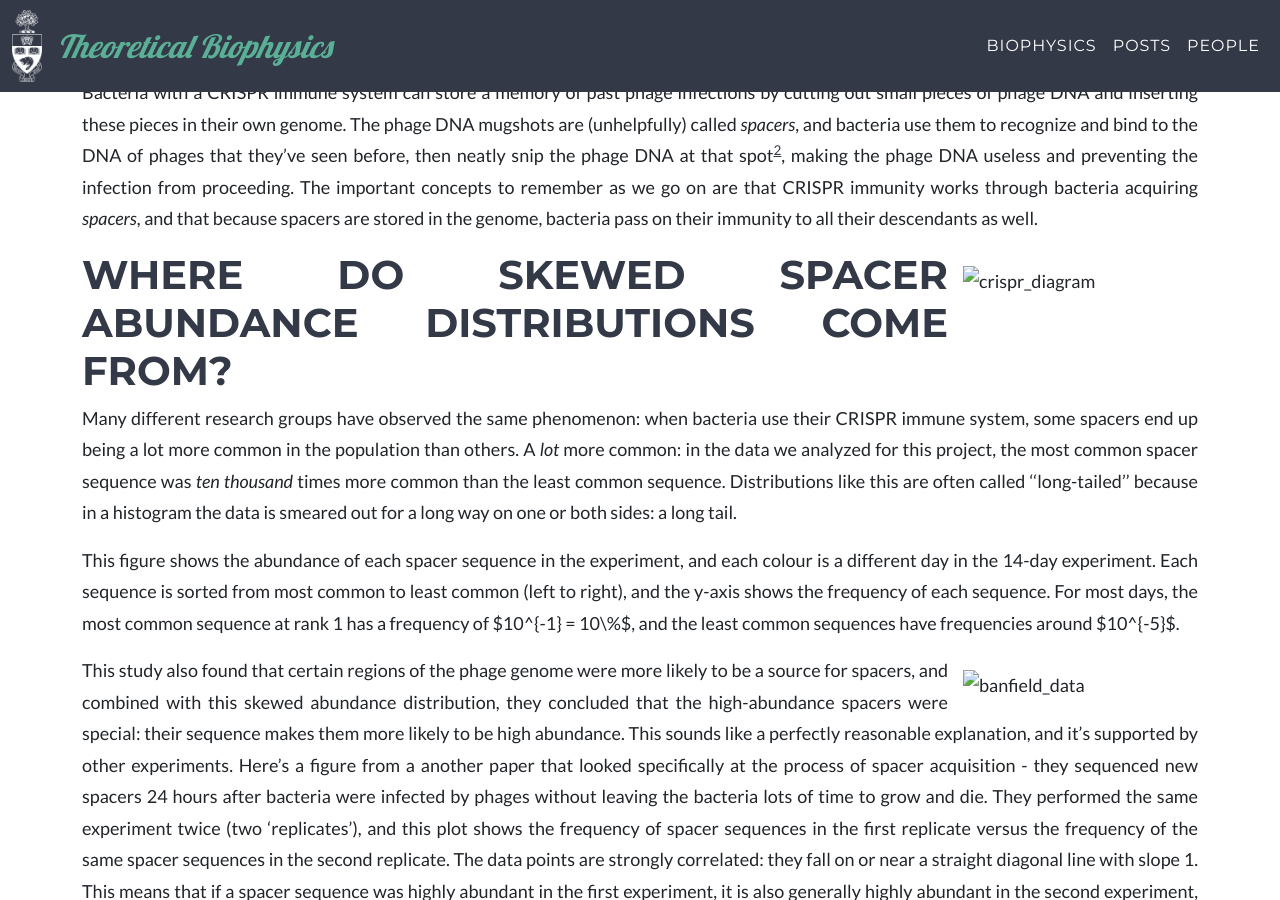
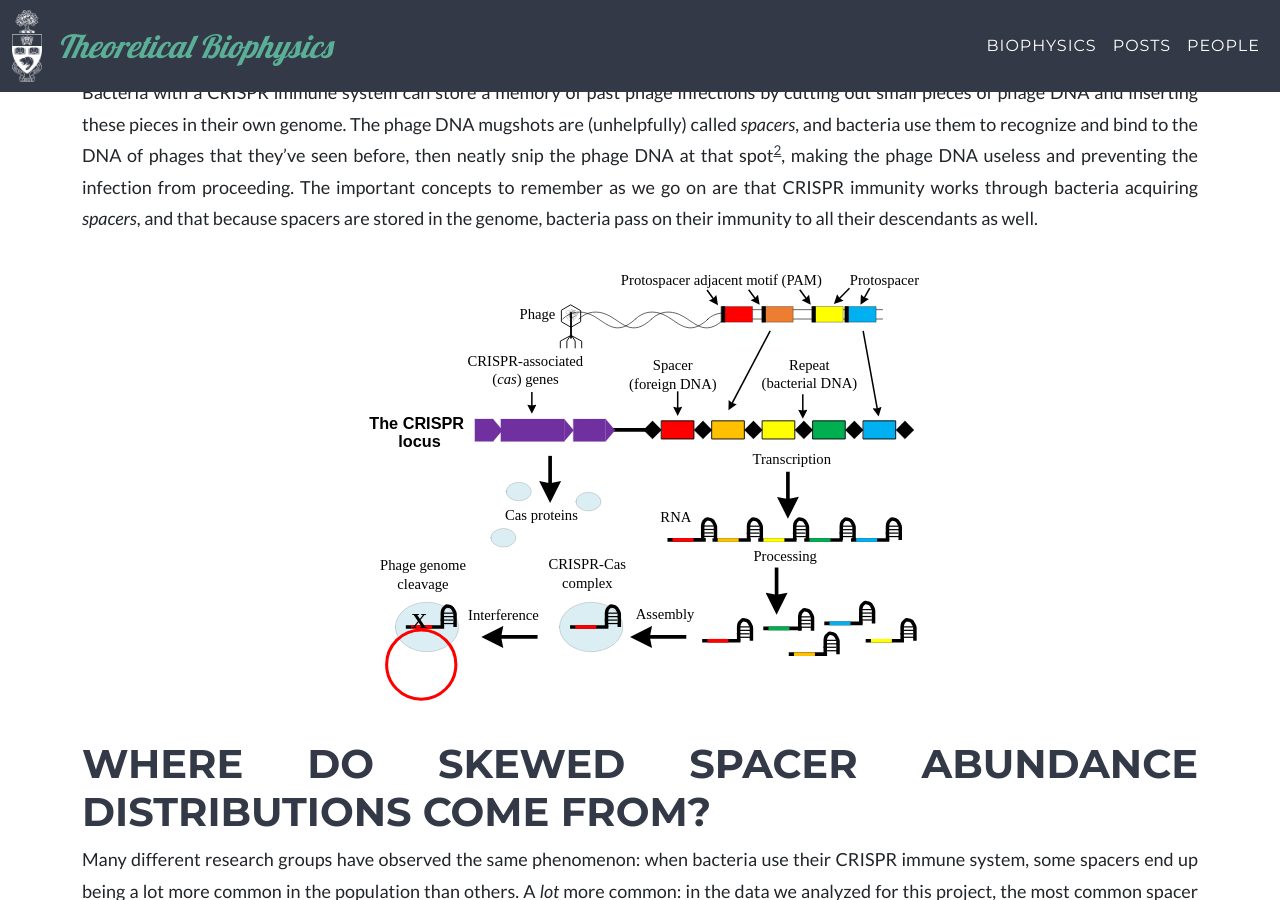
Before and after one commit to uoftbiophysics/uoftbiophysics.github.io, a Jekyll site: the page built from _blog/why-null-models-crispr.md, in a window 1280 px wide and 900 px high, scrolled down 854 px. Built offline with Jekyll 4.4.1, drawn with Linux system fonts in a browser that asks for light colours; some web fonts are replaced.

Commit message:
fix image links

```diff
--- a/_blog/why-null-models-crispr.md
+++ b/_blog/why-null-models-crispr.md
@@ -40,7 +40,9 @@ Bacteria with a CRISPR immune system can store a memory of past phage infections
 
 [^2]: This part of CRISPR immunity, the ability of CRISPR to cut DNA in a particular spot determined by what matches a spacer, has fueled a massive revolution in genome editing. The hard part of DNA editing is making an accurate cut, and up until the 2010s this was done by painstakingly engineering a particular protein for each edit. But when researchers Jennifer Doudna and Emmanuelle Charpentier were studying the CRISPR immune system, they realized that they could give the CRISPR-associated (Cas) proteins any DNA sequence they wanted instead of phage-derived spacers and that it would then make a precise DNA cut at the exact place they wanted. The pair received the [2020 Nobel Prize in Chemistry](https://www.nature.com/articles/d41586-020-02765-9) for their discovery.
 
-<img src="/img/posts/img/posts/why-null-models-crispr/CRISPR_diagram_v3.svg" alt="crispr_diagram" width="250px" align="right" style="padding:15px;">
+<p align="center">
+<img src="/img/posts/why-null-models-crispr/CRISPR_diagram_v3.svg" alt="crispr_diagram" width="600px" style="padding:5px;">
+</p>
 
 ## Where do skewed spacer abundance distributions come from?
 
@@ -48,25 +50,33 @@ Many different research groups have observed the same phenomenon: when bacteria
 
 This figure shows the abundance of each spacer sequence in the experiment, and each colour is a different day in the 14-day experiment. Each sequence is sorted from most common to least common (left to right), and the y-axis shows the frequency of each sequence. For most days, the most common sequence at rank 1 has a frequency of $10^{-1} = 10\%$, and the least common sequences have frequencies around $10^{-5}$.
 
-<img src="/img/posts/img/posts/why-null-models-crispr/banfield_data.svg" alt="banfield_data" width="250px" align="right" style="padding:15px;">
+<p align="center">
+<img src="/img/posts/why-null-models-crispr/banfield_data.svg" alt="banfield_data" width="300px" style="padding:5px;">
+</p>
 
 This study also found that certain regions of the phage genome were more likely to be a source for spacers, and combined with this skewed abundance distribution, they concluded that the high-abundance spacers were special: their sequence makes them more likely to be high abundance. This sounds like a perfectly reasonable explanation, and it's supported by other experiments. Here’s a figure from a another paper that looked specifically at the process of spacer acquisition - they sequenced new spacers 24 hours after bacteria were infected by phages without leaving the bacteria lots of time to grow and die. They performed the same experiment twice (two 'replicates'), and this plot shows the frequency of spacer sequences in the first replicate versus the frequency of the same spacer sequences in the second replicate. The data points are strongly correlated: they fall on or near a straight diagonal line with slope 1. This means that if a spacer sequence was highly abundant in the first experiment, it is also generally highly abundant in the second experiment, suggesting that there is indeed something about the spacer itself that destines it for high or low abundance[^3].
 
 [^3]: This [theory paper](https://journals.plos.org/ploscompbiol/article?id=10.1371/journal.pcbi.1005486) included variable spacer effectiveness as an ingredient to get broad abundance distributions.
 
-<img src="/img/posts/img/posts/why-null-models-crispr/Heler2019.svg" alt="Heler2019" width="250px" align="right" style="padding:15px;">
+<p align="center">
+<img src="/img/posts/why-null-models-crispr/Heler2019.svg" alt="Heler2019" width="300px" style="padding:5px;">
+</p>
 
 So we're done, right? We know why some spacers are highly abundant and others are not, and if we see a broad abundance distribution we know the cause. Or do we? Remember where we started: to figure out what's going on when we observe something, we have to rule out other explanations. Could there be other explanations for a spacer abundance distribution that looks like this?
 
 Enter our null model. We modelled bacteria and phage interacting with CRISPR, and we included absolutely no distinguishing features for individual spacers: all spacers were equally likely to be acquired and all spacers were equally effective at preventing infection. This is the most boring model possible that still includes the bare bones of CRISPR immunity. We simulated this population over time, watching bacteria grow, die, and acquire spacer sequences randomly. If a bacterium had a spacer when it was infected, it got a CRISPR immune boost and was more likely to survive.
 
-<img src="/img/posts/img/posts/why-null-models-crispr/model_diagram_simplified.png" alt="model" width="250px" align="right" style="padding:15px;">
+<p align="center">
+<img src="/img/posts/why-null-models-crispr/model_diagram_simplified.png" alt="model" width="500px" style="padding:5px;">
+</p>
 
 Amazingly, we found a strikingly broad spacer abundance distribution. The figure below compares experimental data on the left and our simulation data on the right. Our null model shows that you don't need special spacer sequences to find that some are very common and some are rare: you can get large differences in abundance purely because of randomness[^4].
 
 [^4]: How exactly does the randomness produce this broad distribution? In a nutshell, it happens because there are multiple random events all happening together. A random subset of bacteria acquire spacers at random times, and then the processes of bacterial growth and death (also random) magnify the initial randomness. Imagine two different spacer acquisition events: if one happens a little earlier than the other, the first bacterium has more time to produce offspring that also contain the spacer, and since they're growing exponentially, that initial head start can mean a large difference in abundance later. Mathematically, we found that these distributions were most broad if the spacer acquisition probability was low (but still the same for every spacer). If spacer acquisition rates are high across the board, the randomness of bacterial growth and death gets 'washed out' by many acquisitions of the same sequence, and the abundance distribution becomes more sharply peaked. The gory details are in the supplementary material of [our paper](https://www.pnas.org/content/115/32/E7462) ([direct PDF link](http://madeleinebonsma.com/wp-content/uploads/2018/07/Bonsma-Fisher_PNAS_2018.pdf))
 
-<img src="/img/posts/img/posts/why-null-models-crispr/banfield_data_theory.svg" alt="banfield_data_theory" width="250px" align="right" style="padding:15px;">
+<p align="center">
+<img src="/img/posts/why-null-models-crispr/banfield_data_theory.svg" alt="banfield_data_theory" width="600px" style="padding:5px;">
+</p>
 
 Does this mean that the study that found high correlation between replicates was wrong to conclude that acquisition was biased? Not at all, in fact their study demonstrates that beyond a doubt! But here's the very important catch: our work shows that if you observe a broad distribution by itself, you *cannot* conclude that biased acquisition is the cause, because we know you don't need that ingredient to get a similar result. These things are all true at once: spacer acquisition IS biased, biased acquisition CAN lead to broad abundance distributions, BUT observing a broad abundance distribution does not guarantee that acquisition is biased.
 
```
